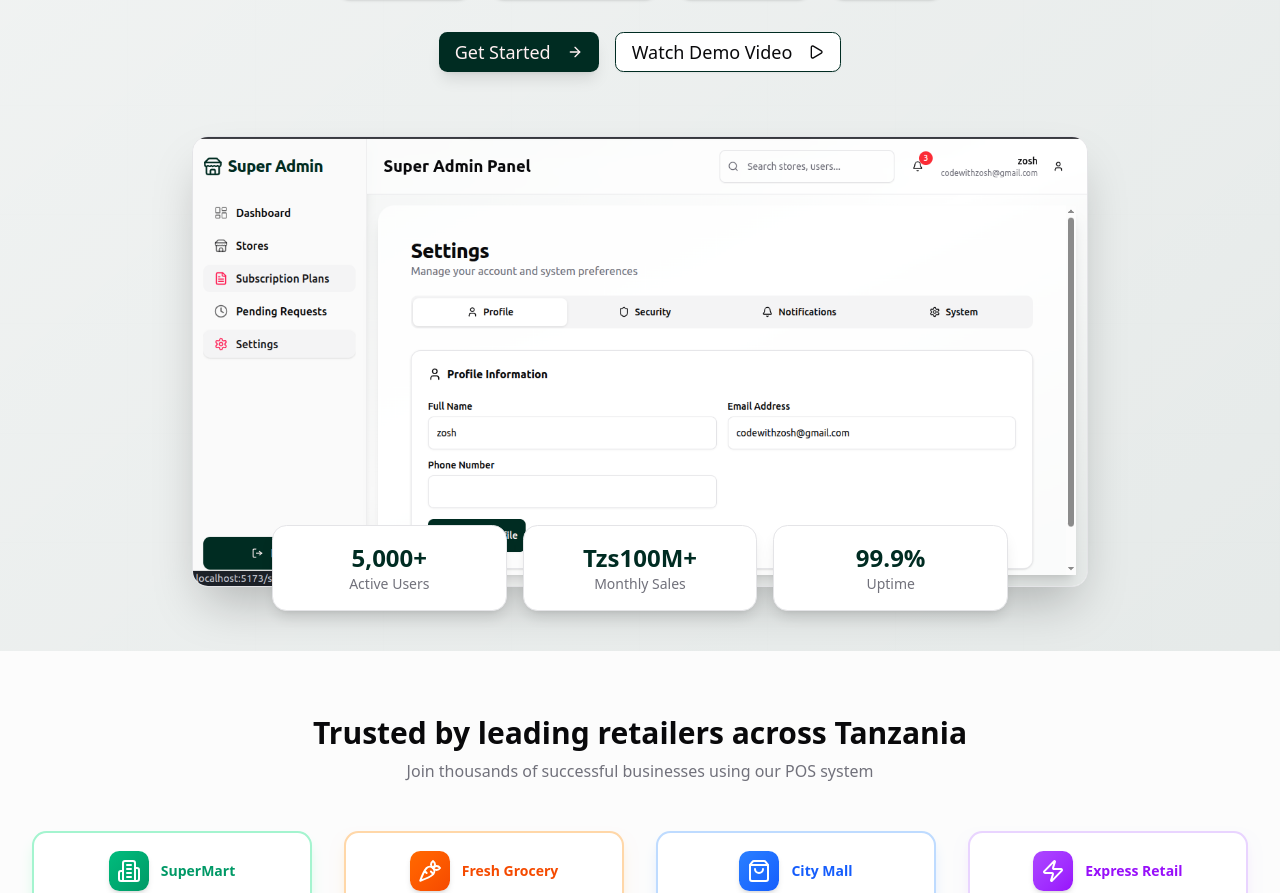
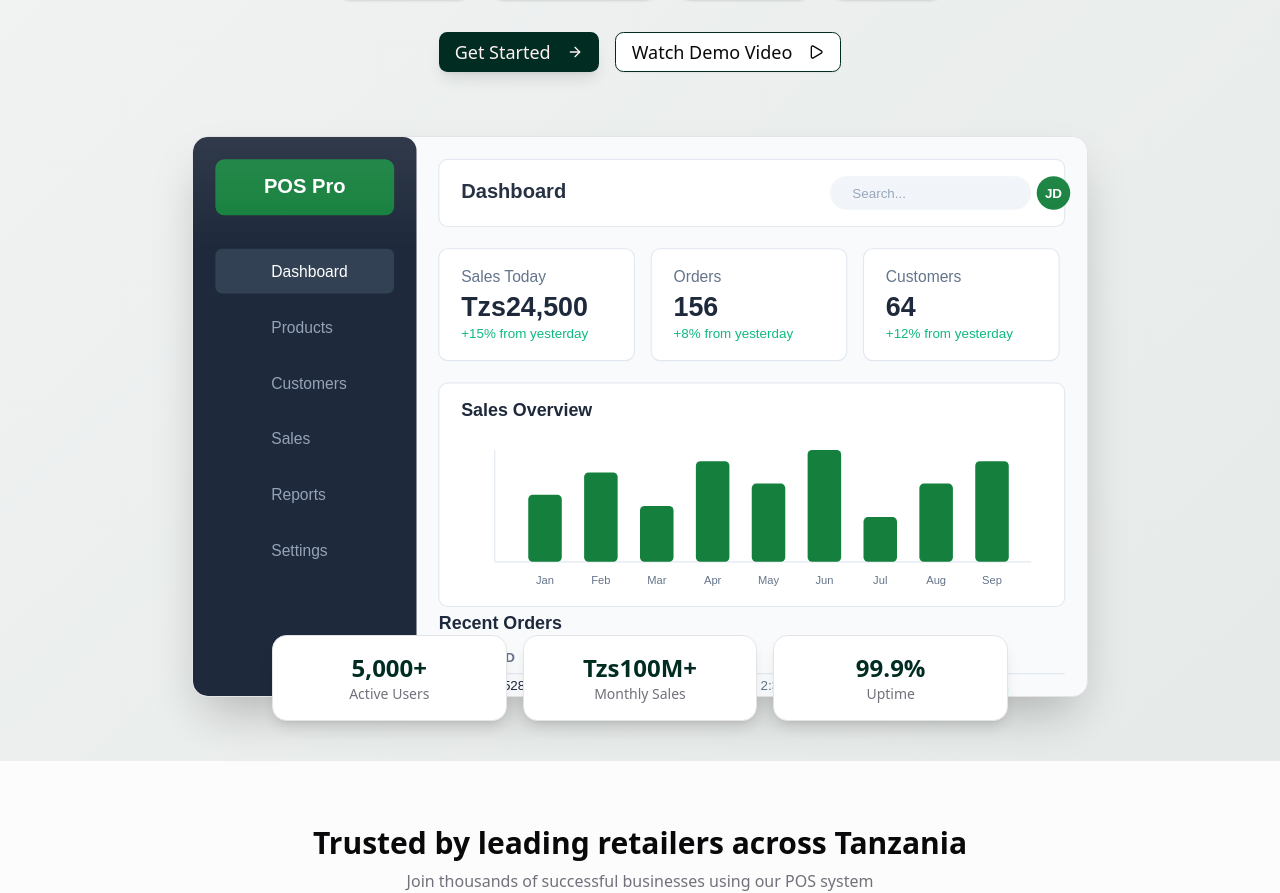
Before and after one commit to Aliendismaas/pos-frontend-vite, a React (Vite) app: page / in a window 1280 px wide. Shown: the part 440-1333 px from the top of the page. Built offline with nearby package versions, Linux system fonts and the light colour scheme; a web font is replaced by a local one; what @react-pdf/renderer would draw is missing.

Commit message:
updating hero section

```diff
--- a/src/pages/common/Landing/HeroSection.jsx
+++ b/src/pages/common/Landing/HeroSection.jsx
@@ -134,7 +134,7 @@ const HeroSection = () => {
                   </div>
                 </div>
                 <img
-                  src="/dashboard.png"
+                  src="/pos-mockup.svg"
                   alt="POS System Interface"
                   className="w-full h-auto rounded-lg shadow-inner"
                 />
```
